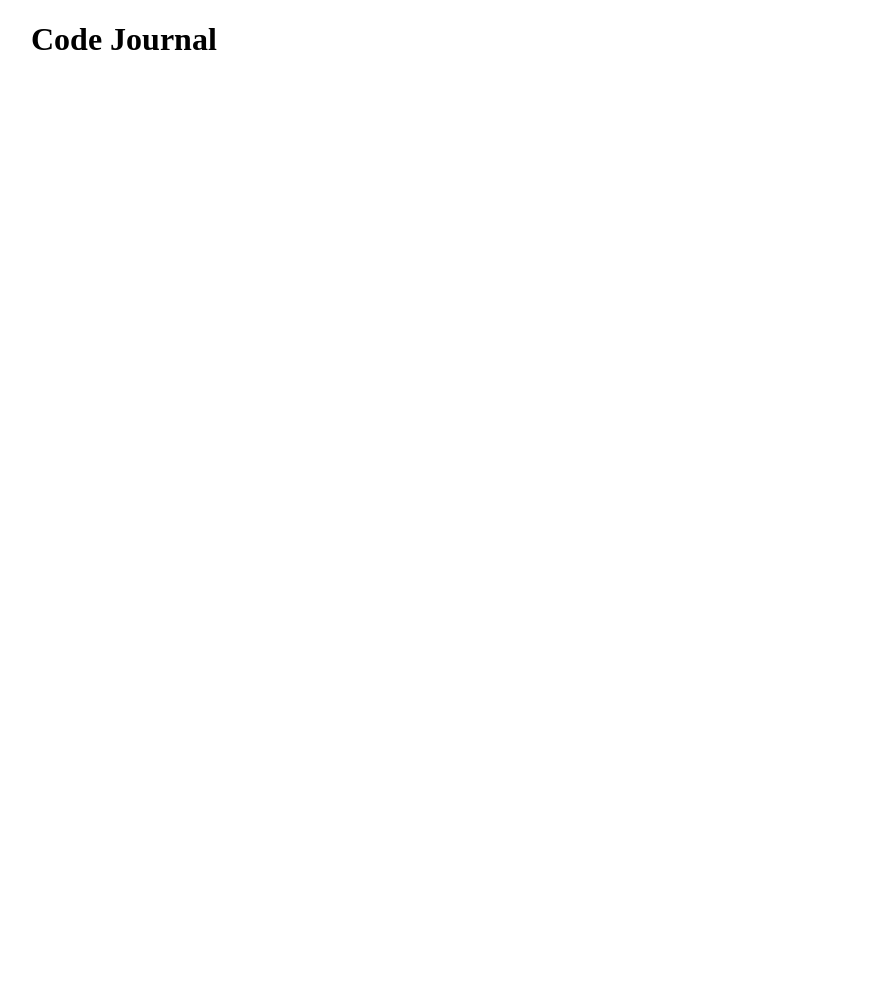
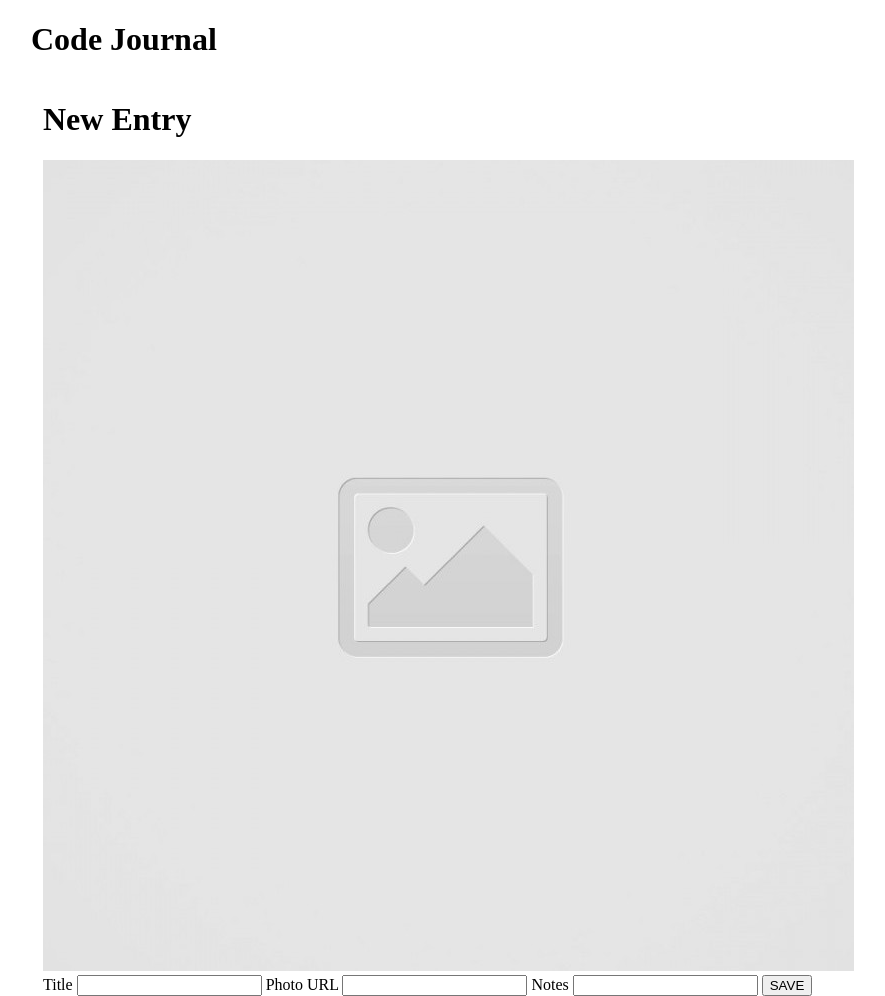
Before and after one commit to laykevin/code-journal, a website: page index.html in a window 1280 px wide. Shown: the whole page, without its empty margins (183-1068 px from the left). Before the commit the page ends 800 px from the top, so only its background shows below. Drawn offline with Linux system fonts and the light colour scheme.

Commit message:
Created the form that creates a joournal entry in HTML.

```diff
--- a/index.html
+++ b/index.html
@@ -22,7 +22,23 @@
     </div>
   </header>
   <main class="container">
-    <div data-view="entry-form"></div>
+    <div data-view="entry-form">
+      <div class="row">
+        <div class="column-full">
+          <form action="">
+            <h1>New Entry</h1>
+            <img src="images/placeholder-image-square.jpg" alt="placeholder">
+            <label for="title">Title</label>
+            <input required type="text" id="title">
+            <label for="photo-url">Photo URL</label>
+            <input required type="text" id="photo-url">
+            <label for="notes">Notes</label>
+            <input required type="text" id="notes">
+            <input type="submit" value="SAVE">
+          </form>
+        </div>
+      </div>
+    </div>
     <div data-view="entries" class="hidden"></div>
   </main>
   <script src="js/data.js"></script>
```
